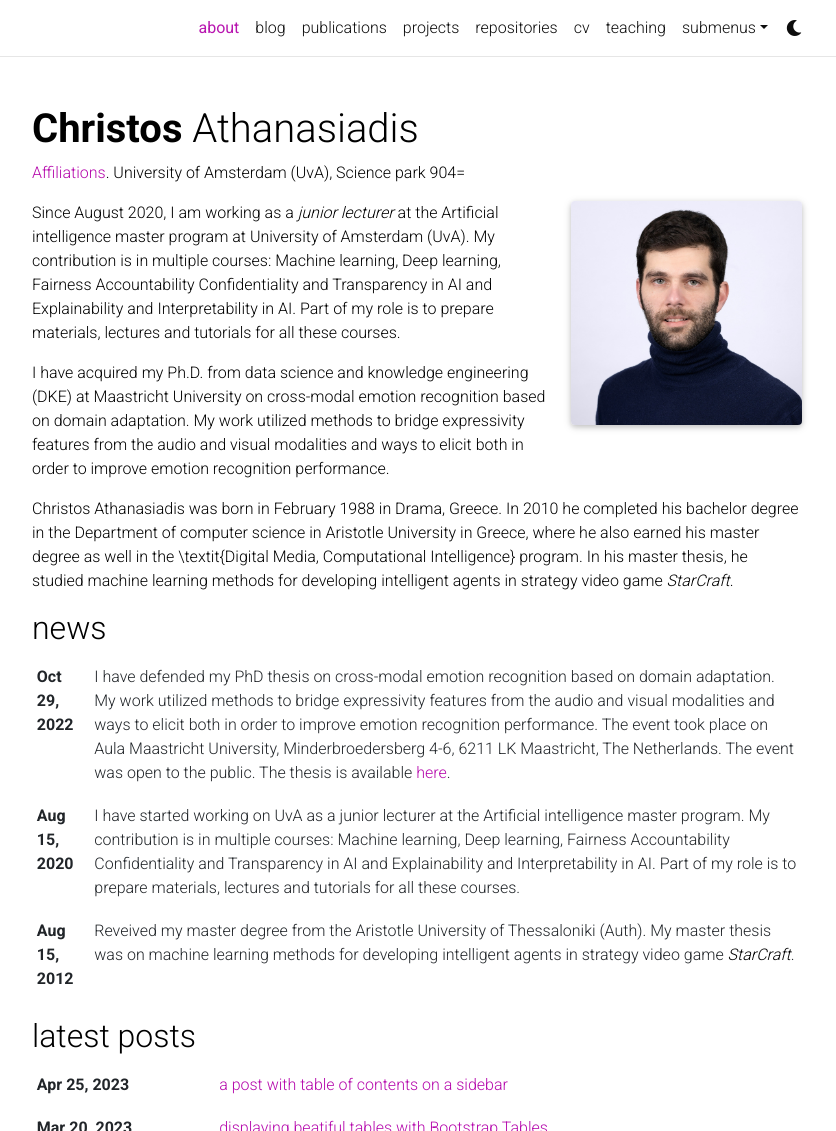
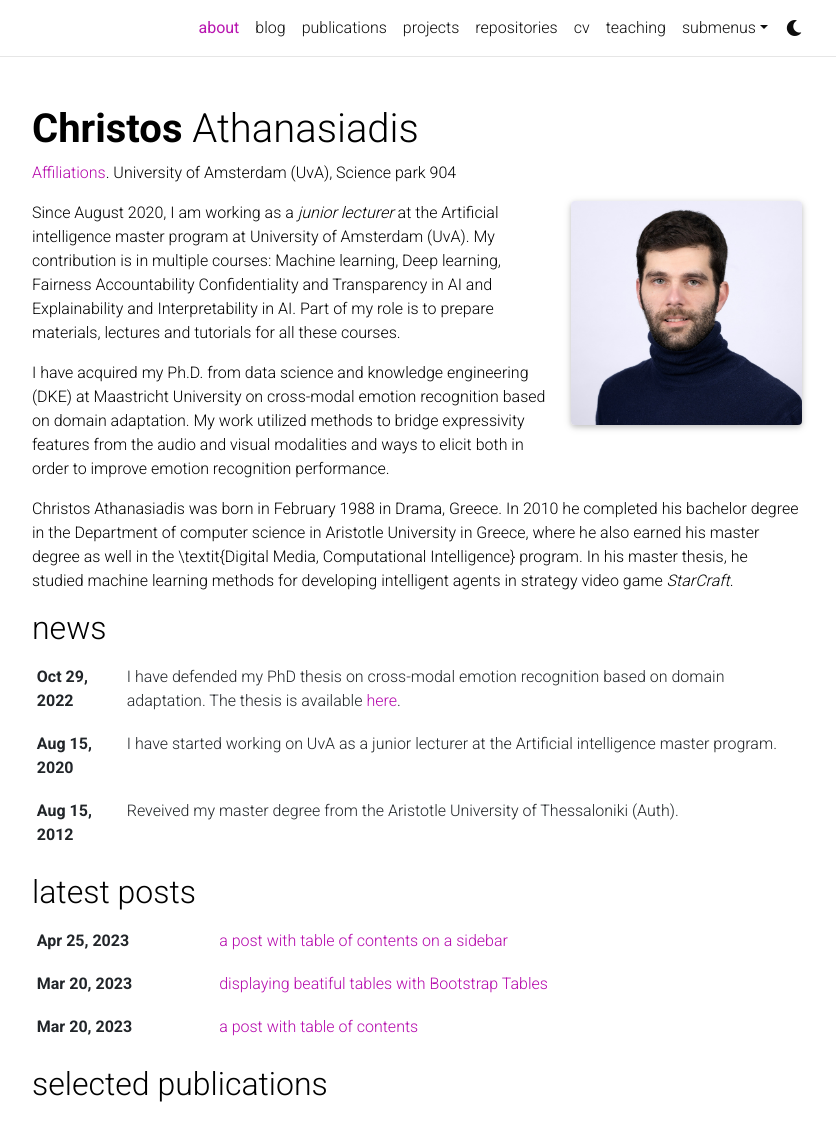
Before and after one commit to kristosh/kristosh.github.io, a Jekyll site: the page built from _pages/about.md, in a window 1280 px wide and 1400 px high, cut to the strip 0-1131 px from the top of the window. Shown: the whole strip, without its empty margins (223-1059 px from the left). Built offline with Jekyll 4.4.1, drawn with Linux system fonts in a browser that asks for light colours; comment, search, counter and statistics services are not loaded; a style sheet for code colours, icons or effects is not loaded.

Commit message:
fourth version

```diff
--- a/_pages/about.md
+++ b/_pages/about.md
@@ -2,7 +2,7 @@
 layout: about
 title: about
 permalink: /
-subtitle: <a href='#'>Affiliations</a>. University of Amsterdam (UvA), Science park 904=
+subtitle: <a href='#'>Affiliations</a>. University of Amsterdam (UvA), Science park 904
 
 profile:
   align: right
```
Also changed, not shown: _news/announcement_1.md (+1 -1 lines), _news/announcement_2.md (+1 -1 lines), _news/announcement_3.md (+1 -1 lines).
